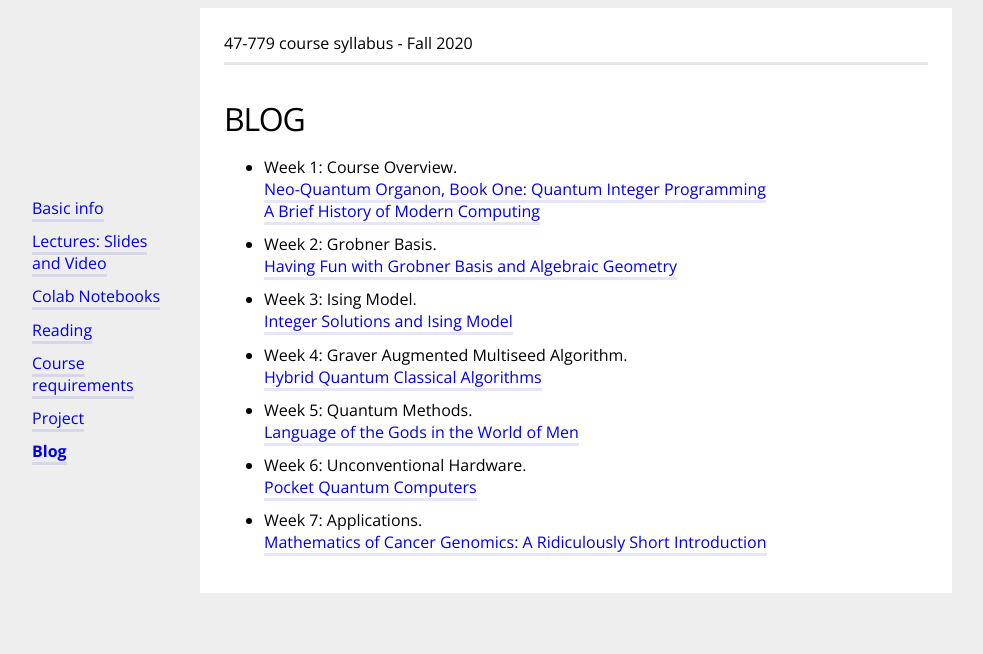
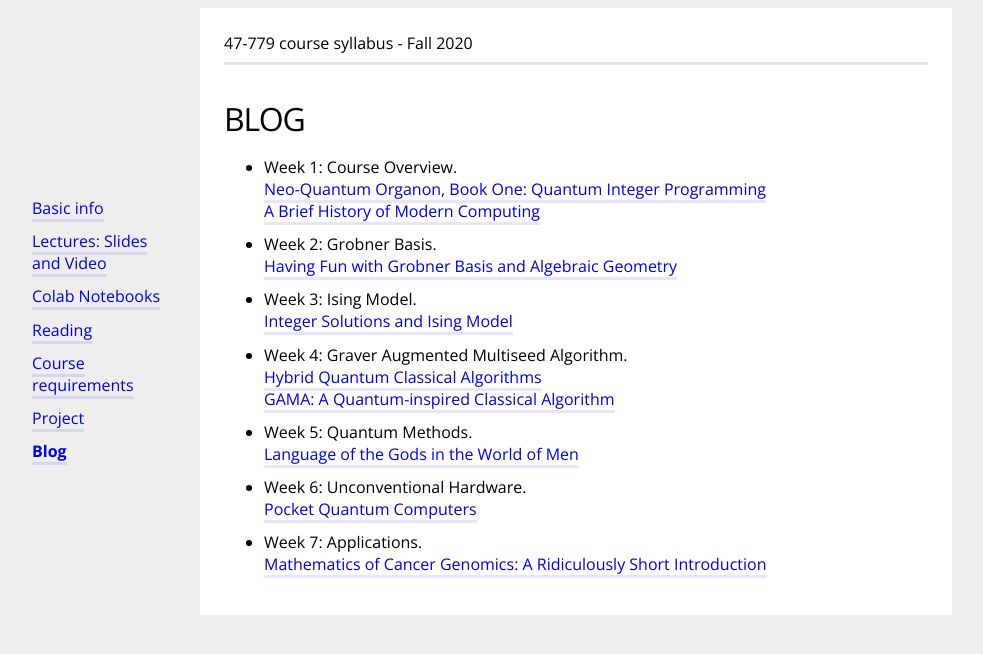
Before and after one commit to bernalde/QuIP, a Jekyll site: the page built from blog.md, in a window 1280 px wide. Shown: the top 654 px of the page, without its empty margins (64-1047 px from the left). Built offline with Jekyll 4.4.1, drawn with Linux system fonts in a browser that asks for light colours.

Commit message:
Update blog.md

```diff
--- a/blog.md
+++ b/blog.md
@@ -20,7 +20,8 @@ Selected blog posts from MyAmpleLife.
 [Integer Solutions and Ising Model](http://www.myamplelife.com/wp/2020/01/integer-solutions-and-ising-model/)
 
 - Week 4: Graver Augmented Multiseed Algorithm.<br>
-[Hybrid Quantum Classical Algorithms](http://www.myamplelife.com/wp/2019/02/hybrid-quantum-classical-algorithms/)
+[Hybrid Quantum Classical Algorithms](http://www.myamplelife.com/wp/2019/02/hybrid-quantum-classical-algorithms/)<br>
+[GAMA: A Quantum-inspired Classical Algorithm](http://www.myamplelife.com/wp/2019/06/gama-a-quantum-inspired-classical-algorithm/)
 
 - Week 5: Quantum Methods.<br>
 [Language of the Gods in the World of Men](http://www.myamplelife.com/wp/2019/06/the-language-of-the-gods-in-the-world-of-men/)
```
